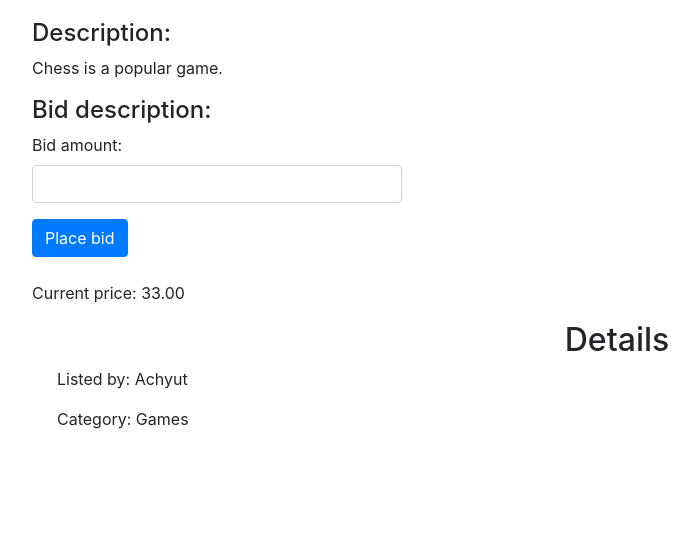
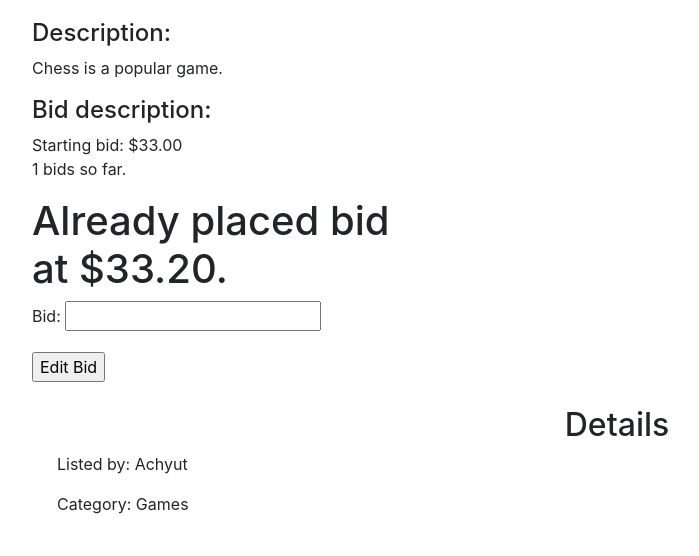
Before and after one commit to runingcoder/cs-0-commerce-REvision, a Django app: page /listing/2 in a window 1280 px wide. Shown: the part 611-1167 px from the top of the page, without its empty margins (23-722 px from the left). Before the commit the page ends 1040 px from the top, so only its background shows below. Run offline with Django 3.2, Linux system fonts and the light colour scheme; a user stored in the database is signed in; data comes from the database, SQL or seed files in the repository; both versions use the stored data as it was after the commit; some libraries are stand-ins or nearby versions.

Commit message:
place bid done, edit bid also done, can view my bids for the logged in users, next up is separating my listings and filtering out your own listings so that it doesn't show in the active listing and shows in My listings section.

```diff
--- a/auctions/admin.py
+++ b/auctions/admin.py
@@ -5,3 +5,4 @@ admin.site.register(User)
 admin.site.register(AuctionListing)
 admin.site.register(WatchList)
 admin.site.register(Category)
+admin.site.register(Bid)
--- /dev/null
+++ b/auctions/forms.py
@@ -0,0 +1,7 @@
+from django import forms
+from .models import Bid
+
+class BidForm(forms.ModelForm):
+    class Meta:
+        model = Bid
+        fields = ['bid']
--- a/auctions/models.py
+++ b/auctions/models.py
@@ -11,7 +11,7 @@ class AuctionListing(models.Model):
     starting_bid = models.DecimalField(max_digits=10, decimal_places=2)
     image = models.URLField(blank=True)
     category = models.ForeignKey("Category", on_delete=models.CASCADE, related_name="category", blank=True, null=True)
-
+    closeStatus = models.BooleanField(default=False)
     active = models.BooleanField(default=True)
     created_by = models.ForeignKey(User, on_delete=models.CASCADE, related_name="created_by")
     created_at = models.DateTimeField(auto_now_add=True)
@@ -30,3 +30,11 @@ class Category(models.Model):
 
     def __str__(self):
         return f"{self.name}"
+
+class Bid(models.Model):
+    user = models.ForeignKey(User, on_delete=models.CASCADE, related_name="bid")
+    listing = models.ForeignKey(AuctionListing, on_delete=models.CASCADE, related_name="bid")
+    bid = models.DecimalField(max_digits=10, decimal_places=2)
+
+    def __str__(self):
+        return f"{self.user} - {self.listing} - {self.bid}"
--- a/auctions/static/auctions/styles.css
+++ b/auctions/static/auctions/styles.css
@@ -106,3 +106,6 @@ margin-top: 2em;
   .watchlist-btn:not(.on-watchlist):hover {
     background-color: #ccc;
   }
+  .bidsView{
+        margin-bottom: 20px;
+  }
--- a/auctions/templates/auctions/index.html
+++ b/auctions/templates/auctions/index.html
@@ -15,7 +15,7 @@
         </div>
         <div class ="rightSide">
             <div class="listing-title">
-                <a href="{% url 'listing' listing.id %}">{{ listing.title }}</a>
+                <a href="#">{{ listing.title }}</a>
 
             </div>
             <div class="listing-price">
--- a/auctions/templates/auctions/layout.html
+++ b/auctions/templates/auctions/layout.html
@@ -31,6 +31,9 @@
                 <a class="nav-link" href="{% url 'createlisting' %}">Create Listing</a>
             </li>
             <li class="nav-item">
+                <a class="nav-link" href="{% url 'mybids' %}">My Bids</a>
+            </li>
+            <li class="nav-item">
                 <a class="nav-link" href="{% url 'categories' %}">Categories</a>
             </li>
                 <li class="nav-item">
--- a/auctions/templates/auctions/listingPage.html
+++ b/auctions/templates/auctions/listingPage.html
@@ -1,7 +1,12 @@
 {% extends "auctions/layout.html" %}
 
 {% block body %}
-    <h1>Listing: {{ listing.title }}</h1>
+
+{% if message %}
+<div>{{ message }}</div>
+{% endif %}
+    <h1>Listing:
+        {{ listing.title }}</h1>
 
     <img src="{{ listing.image }}" alt="{{ listing.title }}" width="500">
 
@@ -14,23 +19,38 @@
             </div>
 
             <div class="col-md-4">
-            <form method="POST">
+                <bold>Starting bid: ${{ listing.starting_bid|floatformat:2 }}</bold>
+                <p>{{ num_bids }} bids so far.</p>
+                {% if mybidStatus %}
+                <h1>        Already placed bid at ${{bid.bid}}.</h1>
+
+                     <form method="post">
                          {% csrf_token %}
-                <div class="form-group">
-                    <label for="bid_amount">Bid amount:</label>
-                    <input type="number" step="0.01" min="{{ listing.starting_bid }}" name="bid_amount" id="bid_amount" class="form-control" required>
+                         {{ bid_form.as_p }}
+                         <input type="submit" value="Edit Bid"/>
+                     </form>
+
+                     {% else %}
+                     <form method="post">
+                        {% csrf_token %}
+                        {{ bid_form.as_p }}
+                        <input type="submit" value="Place Bid"/>
+                    </form>
+
+                     {% endif %}
+
+
+
+                <br></div>
+                <div>
+                    <h2>Details</h2>
+                    <ul>
+                        <p>Listed by:
+                            {{ listing.created_by }}</p>
+                        <p>Category:
+                            {{ listing.category }}</p>
+                    </ul>
                 </div>
-                <button type="submit" class="btn btn-primary">Place bid</button>
-            </form>
-            <br>
-            <p>Current price: {{ listing.starting_bid }}</p>
-
-        </div>
-        <div>  <h2>Details</h2>
-            <ul>
-                <p>Listed by: {{ listing.created_by }}</p>
-            <p>Category: {{ listing.category }}</p>
-            </ul></div>
 
 
             </div>
--- a/auctions/templates/auctions/watchlist.html
+++ b/auctions/templates/auctions/watchlist.html
@@ -20,7 +20,7 @@
             </div>
             <div class ="rightSide">
                 <div class="listing-title">
-                    <a href="#">{{ listing.title }}</a>
+                    <a href="{% url 'listing' listing.id %}">{{ listing.title }}</a>
                 </div>
                 <div class="listing-price">
                     <span style="font-weight: 600; font-size: 16px; font-family: Arial, sans-serif;">Price: $</span>
--- a/auctions/urls.py
+++ b/auctions/urls.py
@@ -14,6 +14,7 @@ urlpatterns = [
     path('listing/<int:listing_id>', views.listingPage, name='listing'),
     path('addtoWachList/<int:listing_id>', views.addToWatchlist, name='addtoWachList'),
     path('removefromWachList/<int:listing_id>', views.removeFromWatchlist, name='removefromWachList'),
+    path('mybids', views.mybids, name='mybids'),
 
 
 ]
--- a/auctions/views.py
+++ b/auctions/views.py
@@ -1,10 +1,15 @@
+from tkinter.messagebox import Message
 from django.contrib.auth import authenticate, login, logout
 from django.db import IntegrityError
 from django.http import HttpResponse, HttpResponseRedirect
-from django.shortcuts import render
+from django.contrib.auth.decorators import login_required
+
+from django.shortcuts import render, get_object_or_404, redirect
 from django.urls import reverse
 
-from .models import AuctionListing, Category, User, WatchList
+from .models import AuctionListing, Bid, Category, User, WatchList
+from .forms import BidForm
+
 
 
 
@@ -63,13 +68,14 @@ def register(request):
     else:
         return render(request, "auctions/register.html")
 
-
+@login_required(login_url='login')
 def watchlist(request):
     watchlistofUser = WatchList.objects.filter(user=request.user)
     watchlist_listings = [item.listing for item in watchlistofUser]
     context = {"listings": watchlist_listings,  "categoryMode": False}
     return render(request, "auctions/watchlist.html", context)
 
+@login_required(login_url='login')
 def CategoryList(request, category):
     categoryName = category
     category = Category.objects.get(name=categoryName)
@@ -77,6 +83,7 @@ def CategoryList(request, category):
     context = {"listings": watchlistofCategory, "categoryMode": True, "categoryName": categoryName}
     return render(request, "auctions/watchlist.html", context)
 
+@login_required(login_url='login')
 def createListing(request):
 
     if request.method == "POST":
@@ -112,6 +119,8 @@ def createListing(request):
             "users": users,
         }
         return render(request, "auctions/createListing.html", context)
+
+@login_required(login_url='login')
 def categories(request):
     categories = Category.objects.all()
     categories_listings = []
@@ -138,11 +147,7 @@ def index(request):
     return render(request, "auctions/index.html", context)
 
 
-def listingPage(request, listing_id):
-    listing = AuctionListing.objects.get(id=listing_id)
-    context = {"listing": listing}
-    return render(request, "auctions/listingPage.html", context)
-
+@login_required(login_url='login')
 def addToWatchlist(request, listing_id):
     if request.method == "POST":
         listing = AuctionListing.objects.get(id=listing_id)
@@ -163,6 +168,8 @@ def addToWatchlist(request, listing_id):
                 {"message": "Something went wrong, please try again."},
             )
     return HttpResponseRedirect(reverse("index"))
+
+@login_required(login_url='login')
 def removeFromWatchlist(request, listing_id):
     if request.method == "POST":
         listing = AuctionListing.objects.get(id=listing_id)
@@ -177,3 +184,41 @@ def removeFromWatchlist(request, listing_id):
                 {"message": "Something went wrong, please try again."},
             )
     return HttpResponseRedirect(reverse("watchlist"))
+
+
+@login_required(login_url='login')
+def listingPage(request, listing_id):
+    listing = AuctionListing.objects.get(id=listing_id)
+    num_bids = Bid.objects.filter(listing=listing).count()
+    current_bid = listing.starting_bid
+    bid_form = BidForm(request.POST or None)
+    mybidStatus = Bid.objects.filter(user=request.user, listing=listing).exists()
+    if mybidStatus:
+        bid = Bid.objects.get(user=request.user, listing=listing)
+    else:
+        bid = None
+
+
+    if request.method == "POST":
+        if bid_form.is_valid():
+            if Bid.objects.filter(user=request.user, listing=listing).exists():
+               Bid.objects.filter(user=request.user, listing=listing).delete()
+            bid = bid_form.save(commit=False)
+            bid.user = request.user
+            bid.listing = listing
+            if bid.bid > current_bid:
+                bid.save()
+                return redirect('listing', listing.id)
+            else:
+                Message.error(request, "Bid must be higher than current bid.")
+                return redirect('listing', listing.id)
+
+        return HttpResponseRedirect(reverse("listing", args=(listing.id,)))
+    context = {"listing": listing,  "num_bids": num_bids, "bid_form": bid_form, "mybidStatus": mybidStatus, "bid": bid}
+    return render(request, "auctions/listingPage.html", context)
+
+def mybids(request):
+    bids = Bid.objects.filter(user=request.user)
+    context = {"bids": bids}
+
+    return render(request, "auctions/bids.html", context)
```
Also changed, not shown: auctions/templates/auctions/bids.html (added, +14 -0 lines), auctions/migrations/0008_bid.py (added), auctions/migrations/0009_auctionlisting_closestatus.py (added), db.sqlite3. Lines whose indentation alone changed are shown as unchanged.
